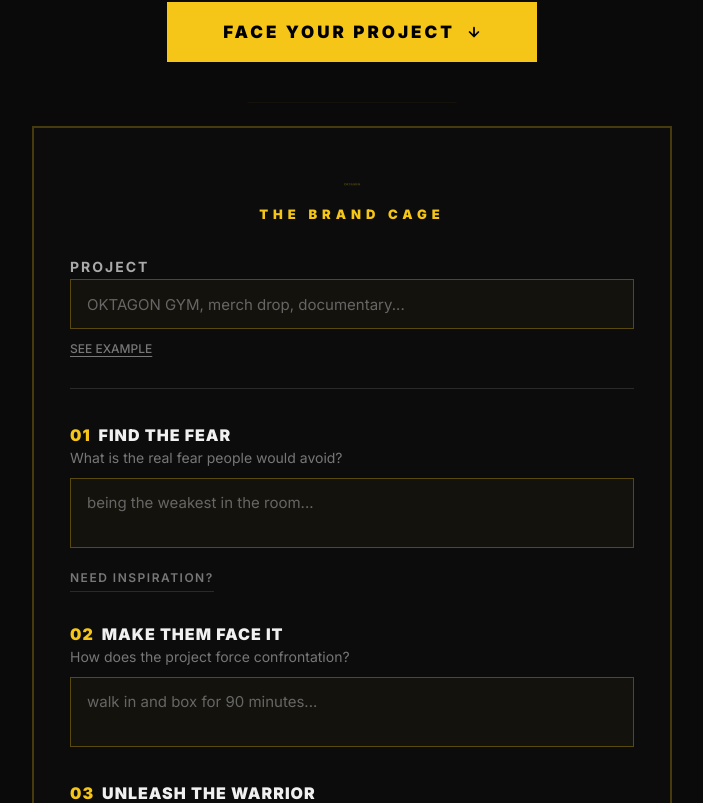
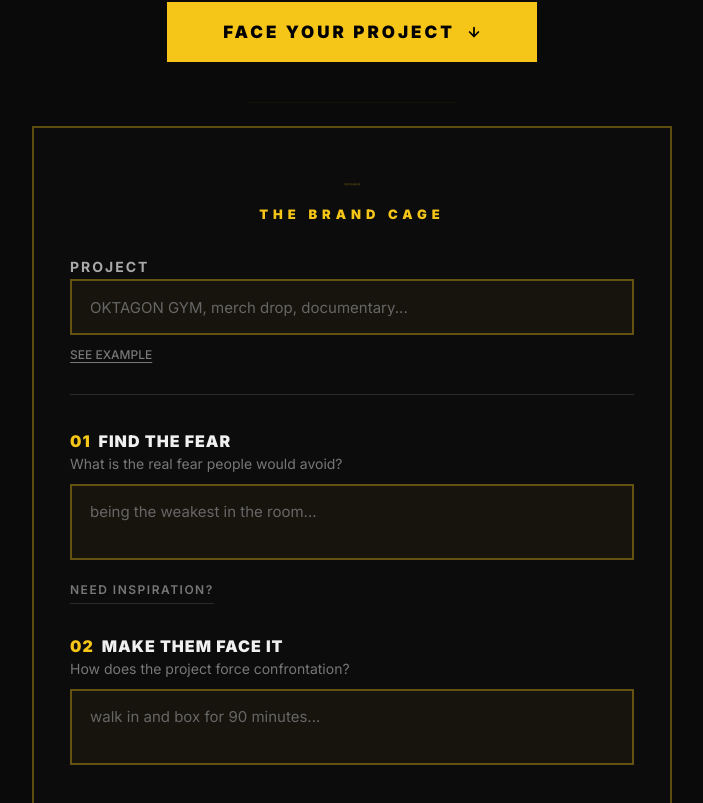
Before and after one commit to milansemelak/oktagon, a React (Create React App) app: page / in a window 1280 px wide. Shown: the part 416-1219 px from the top of the page, without its empty margins (288-991 px from the left). Built offline with nearby package versions, Linux system fonts and the light colour scheme.

Commit message:
Gold bordered inputs matching narrative card style
Co-Authored-By: Claude Opus 4.6 (1M context) <noreply@anthropic.com>

```diff
--- a/src/App.css
+++ b/src/App.css
@@ -193,7 +193,7 @@ body {
 /* --- THE BRAND CAGE --- */
 
 .cage-border {
-  border: 2px solid rgba(245, 197, 24, 0.25);
+  border: 2px solid rgba(245, 197, 24, 0.35);
 }
 
 .cage-inner {
@@ -251,10 +251,10 @@ body {
 
 .field {
   width: 100%;
-  background: rgba(245, 197, 24, 0.03);
-  border: 1px solid rgba(245, 197, 24, 0.3);
+  background: rgba(245, 197, 24, 0.04);
+  border: 2px solid rgba(245, 197, 24, 0.35);
   color: var(--text);
-  padding: 14px 16px;
+  padding: 16px 18px;
   font-size: 16px;
   font-family: inherit;
   font-weight: 500;
@@ -266,7 +266,7 @@ body {
 
 .field:focus {
   border-color: var(--accent);
-  background: rgba(245, 197, 24, 0.06);
+  background: rgba(245, 197, 24, 0.08);
 }
 
 .field::placeholder {
```
